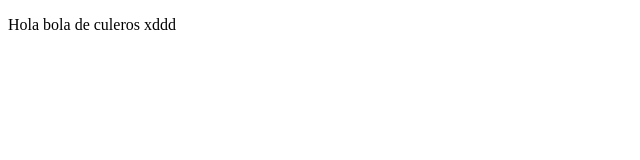
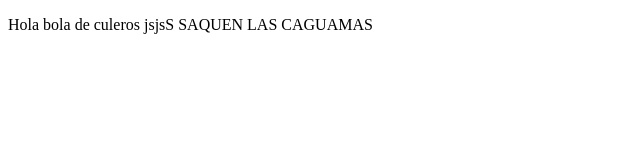
Before and after one commit to ErickNobody/proyectoprework, a plain HTML site: page index.html in a window 1280 px wide. Shown: the whole page, without its empty margins (0-640 px from the left). Drawn offline with Linux system fonts and the light colour scheme.

Commit message:
curso de javascript

```diff
--- a/index.html
+++ b/index.html
@@ -4,11 +4,11 @@
     <meta charset="UTF-8">
     <meta http-equiv="X-UA-Compatible" content="IE=edge">
     <meta name="viewport" content="width=device-width, initial-scale=1.0">
-    <title>Saco perro</title>
+    <title>EOOOOOOO</title>
 </head>
 <body>
     <p>
-        Hola bola de culeros xddd
+        Hola bola de culeros jsjsS SAQUEN LAS CAGUAMAS
     </p>
 </body>
 </html>
```
